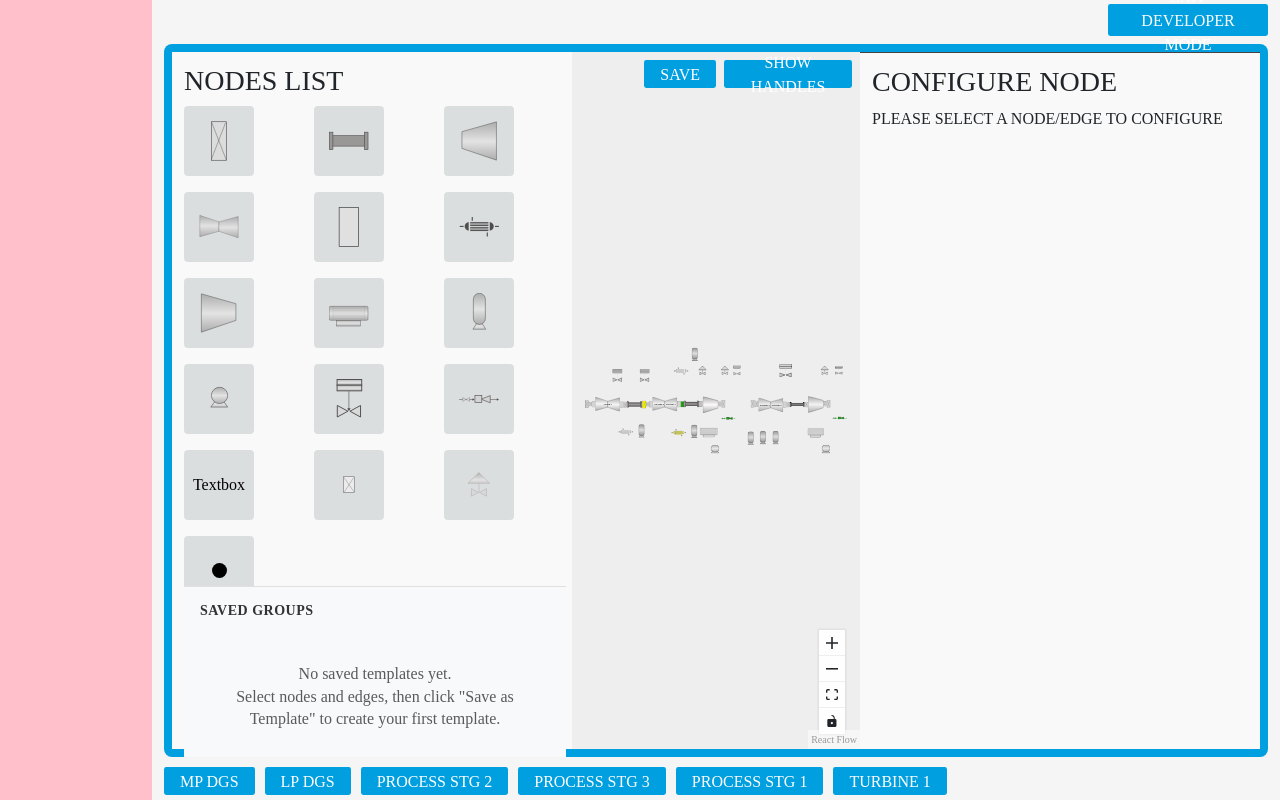
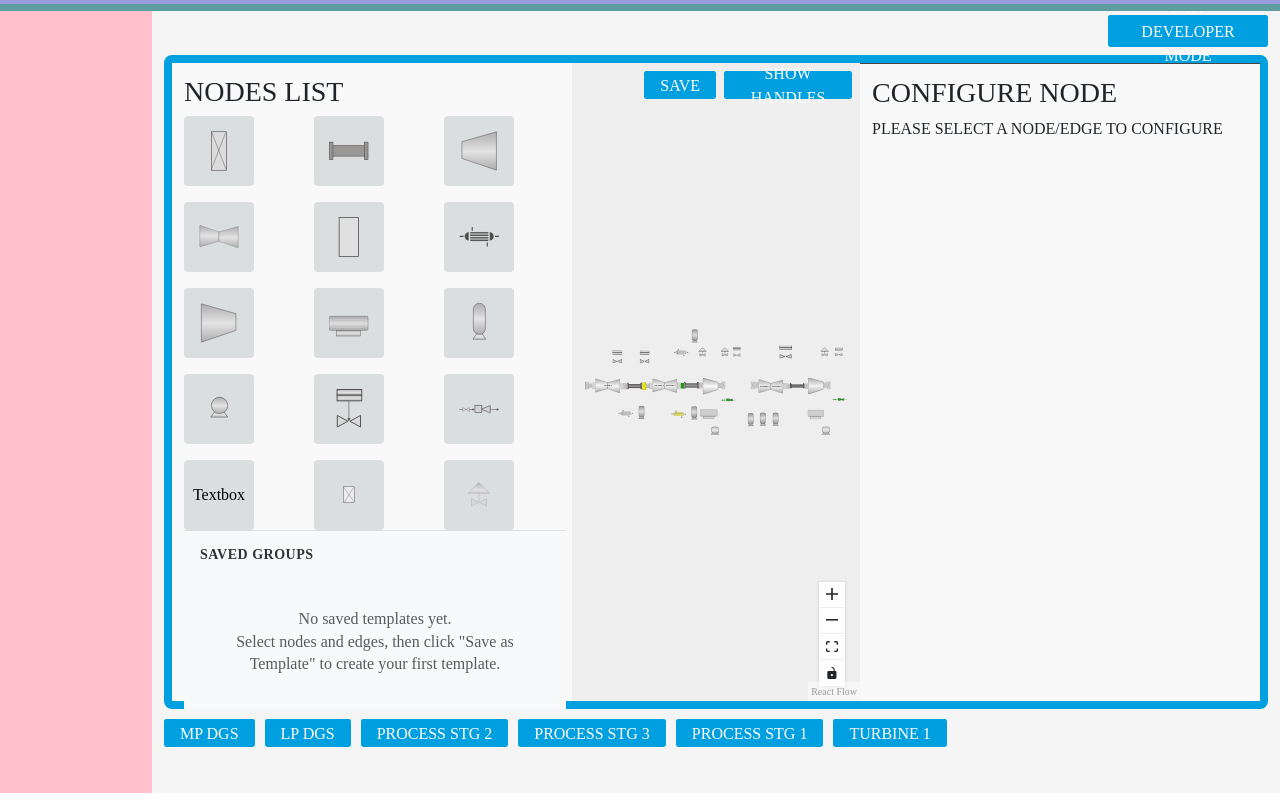
Before and after one commit to dhirajavasthi01/React-flow, a React (Vite) app: page /network in a window 1280 px wide. Built offline with nearby package versions, Linux system fonts and the light colour scheme; the HTML template or start-up script is replaced by a standard one.

Commit message:
added dot node and handles code

```diff
--- a/src/components/flow/NodesList.jsx
+++ b/src/components/flow/NodesList.jsx
@@ -79,7 +79,11 @@ const NodesList = () => {
       <h3 className="text-14-bold text-uppercase mb_1">Nodes List</h3>
 
       <div className={styles.nodeGrid}>
-        {allNodes.map((node) => (
+        {allNodes.map((node) => {
+          const isDotNode = node.name === 'Dot Node'
+          const listItemStyle = isDotNode && !showHandles ? {display: 'none'} : {}
+
+          return (
             <div
               data-testid={`node-${node.name}`}
               id={`node-list-${node.name}`}
@@ -88,6 +92,7 @@ const NodesList = () => {
               draggable
               onClick={() => handleNodeClick(node)}
               key={node.name}
+              style={listItemStyle}
             >
               {node?.data?.svgPath ? (
                 <img
@@ -102,7 +107,9 @@ const NodesList = () => {
                 <div style={{ color: 'black' }}>{node.name}</div>
               )}
             </div>
-        ))}
+          )
+        }
+        )}
       </div>
     </div>
   );
```
Lines whose indentation alone changed are shown as unchanged.
